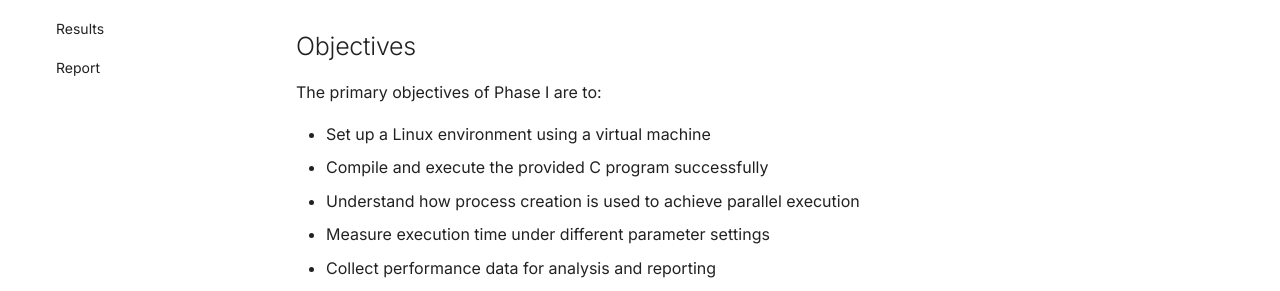
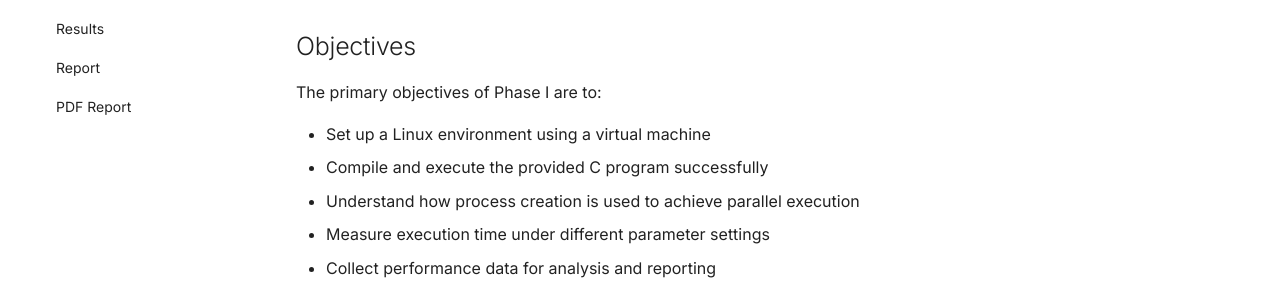
Before and after one commit to Shoug-Alomran/CS330-Parallel-Performance-Evaluation-in-Linux-Project, an MkDocs documentation site: the page built from docs/phase1/index.md, in a window 1280 px wide. Shown: the part 357-648 px from the top of the page. Built offline with MkDocs 1.6.1 and Material for MkDocs 9.7.7, drawn with Linux system fonts in a browser that asks for light colours.

Commit message:
Added pdf document

```diff
--- a/mkdocs.yml
+++ b/mkdocs.yml
@@ -47,6 +47,7 @@ nav:
       - Experiment Plan: phase1/experiments.md
       - Results: phase1/results.md
       - Report: phase1/report.md
+      - PDF Report: phase1/CS330 Documentation.pdf
   - Phase II:
       - Overview: phase2/index.md
       - Plan: phase2/plan.md
```
Also changed, not shown: 1 other file.
